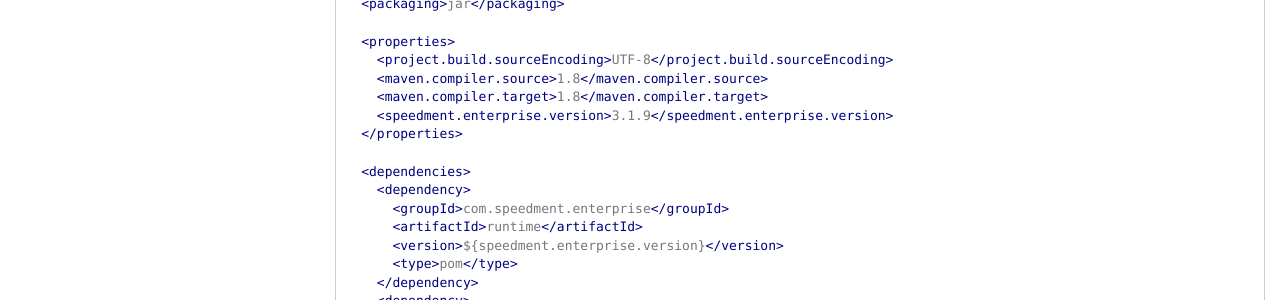
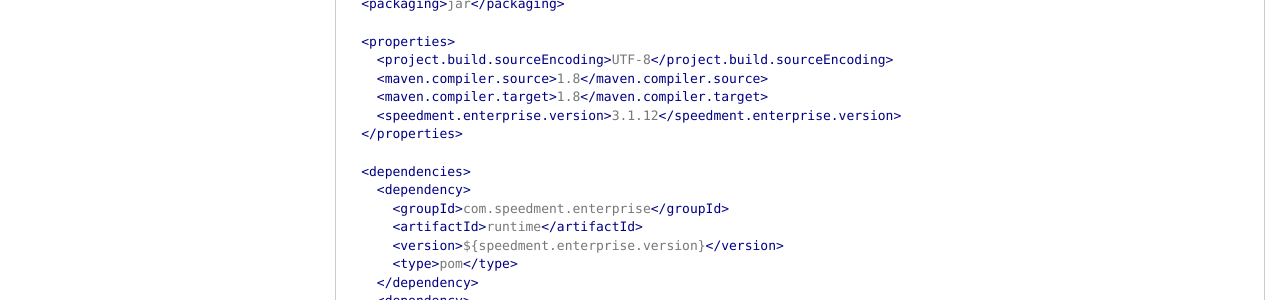
Before and after one commit to speedment/speedment-doc, a Jekyll site: the page built from pages/getting_started.md, in a window 1280 px wide and 900 px high, scrolled down 4351 px. Shown: the part 152-452 px from the top of the window. Built offline with Jekyll 4.4.1, drawn with Linux system fonts in a browser that asks for light colours; nearby versions of some CDN libraries; comment, search, counter and statistics services are not loaded.

Commit message:
Bump enterprise version to 3.1.12

```diff
--- a/pages/getting_started.md
+++ b/pages/getting_started.md
@@ -163,7 +163,7 @@
     <project.build.sourceEncoding>UTF-8</project.build.sourceEncoding>
     <maven.compiler.source>1.8</maven.compiler.source>
     <maven.compiler.target>1.8</maven.compiler.target>
-    <speedment.enterprise.version>3.1.9</speedment.enterprise.version>
+    <speedment.enterprise.version>3.1.12</speedment.enterprise.version>
   </properties>
 
   <dependencies>
```
